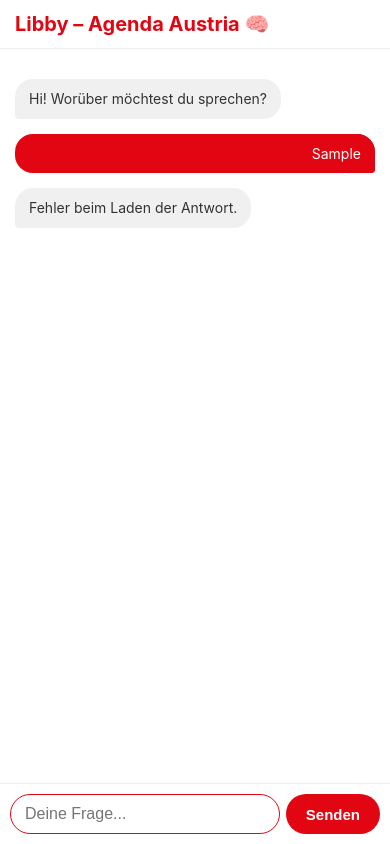
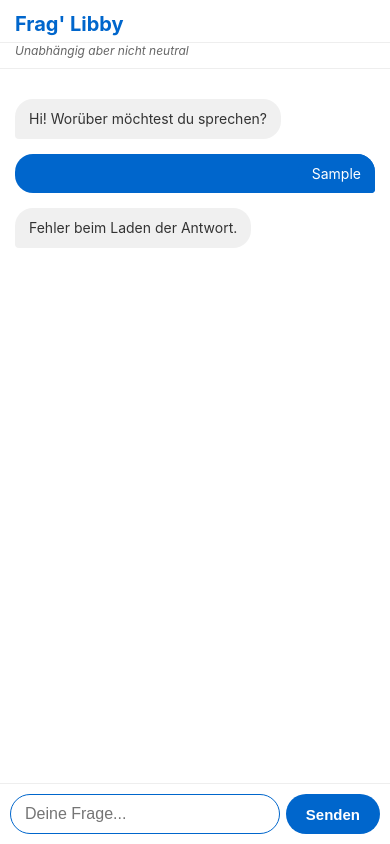
Before and after one commit to mkm8dphc9w-blip/libby-chatbot, a website: page index.html in a window 390 px wide. Both pictures are taken after typing "Sample" into the empty fields and a click on the button "Senden". Drawn offline with Linux system fonts and the light colour scheme; no server answers.

Commit message:
Update branding: Frag' Libby, blue color scheme, feedback label

```diff
--- a/index.html
+++ b/index.html
@@ -3,19 +3,21 @@
 <head>
 <meta charset="utf-8">
 <meta name="viewport" content="width=device-width, initial-scale=1, maximum-scale=1, user-scalable=no">
-<title>Libby – Agenda Austria Chatbot</title>
+<title>Frag' Libby – Agenda Austria Chatbot</title>
 <style>
 * { box-sizing:border-box; }
 body { margin:0; padding:0; font-family:-apple-system,BlinkMacSystemFont,"Segoe UI",Roboto,sans-serif; background:#f5f5f5; height:100vh; overflow:hidden; }
 .container { max-width:700px; margin:0 auto; background:white; height:100vh; display:flex; flex-direction:column; }
-h1 { color:#e20613; margin:0; padding:15px 20px; font-size:22px; border-bottom:1px solid #eee; flex-shrink:0; }
+h1 { color:#0066cc; margin:0; padding:15px 20px 8px 20px; font-size:22px; border-bottom:1px solid #eee; flex-shrink:0; }
+.subtitle { color:#666; font-size:13px; padding:0 20px 12px 20px; border-bottom:1px solid #eee; font-style:italic; margin:0; flex-shrink:0; }
 #chat { flex:1; padding:15px; overflow-y:auto; -webkit-overflow-scrolling:touch; }
 .msg-wrapper { margin:15px 0; clear:both; }
 .msg-wrapper.user { text-align:right; }
 .msg { padding:10px 14px; border-radius:18px; display:inline-block; max-width:85%; word-wrap:break-word; font-size:15px; line-height:1.4; }
 .bot { background:#f0f0f0; color:#333; border-radius:18px 18px 18px 4px; }
-.user { background:#e20613; color:white; border-radius:18px 18px 4px 18px; }
-.feedback { margin-top:8px; display:inline-flex; gap:8px; background:white; padding:6px 10px; border-radius:20px; box-shadow:0 2px 6px rgba(0,0,0,0.12); }
+.user { background:#0066cc; color:white; border-radius:18px 18px 4px 18px; }
+.feedback-label { font-size:11px; color:#999; margin-top:6px; margin-bottom:2px; }
+.feedback { margin-top:4px; display:inline-flex; gap:8px; background:white; padding:6px 10px; border-radius:20px; box-shadow:0 2px 6px rgba(0,0,0,0.12); }
 .feedback button { background:transparent; border:none; width:32px; height:32px; font-size:20px; cursor:pointer; transition:all 0.2s; border-radius:50%; }
 .feedback button:hover { transform:scale(1.2); background:#f5f5f5; }
 .feedback button.active-good { background:#22c55e; transform:scale(1.15); }
@@ -28,13 +30,14 @@
 @keyframes bounce { 0%, 80%, 100% { opacity:0.3; } 40% { opacity:1; } }
 form { padding:15px; border-top:1px solid #eee; display:flex; gap:8px; background:white; flex-shrink:0; }
 input { flex:1; padding:12px 16px; border:1px solid #ddd; border-radius:24px; font-size:16px; outline:none; -webkit-appearance:none; }
-input:focus { border-color:#e20613; }
-button { padding:12px 24px; background:#e20613; color:white; border:none; border-radius:24px; font-weight:bold; font-size:16px; cursor:pointer; -webkit-appearance:none; white-space:nowrap; }
-button:active { background:#c00510; }
+input:focus { border-color:#0066cc; }
+button { padding:12px 24px; background:#0066cc; color:white; border:none; border-radius:24px; font-weight:bold; font-size:16px; cursor:pointer; -webkit-appearance:none; white-space:nowrap; }
+button:active { background:#0052a3; }
 button:disabled { opacity:0.5; }
 
 @media (max-width:600px) {
-  h1 { font-size:20px; padding:12px 15px; }
+  h1 { font-size:20px; padding:12px 15px 6px 15px; }
+  .subtitle { font-size:12px; padding:0 15px 10px 15px; }
   .msg { font-size:14px; max-width:90%; }
   form { padding:10px; gap:6px; }
   input { padding:10px 14px; font-size:16px; }
@@ -44,7 +47,8 @@
 </head>
 <body>
 <div class="container">
-  <h1>Libby – Agenda Austria 🧠</h1>
+  <h1>Frag' Libby</h1>
+  <p class="subtitle">Unabhängig aber nicht neutral</p>
   <div id="chat"></div>
   <form onsubmit="send(event)">
     <input type="text" id="msg" placeholder="Deine Frage..." autocomplete="off" autofocus required>
@@ -63,6 +67,11 @@
   wrapper.appendChild(p);
 
   if(!isUser&&conversationId){
+    const label=document.createElement('div');
+    label.className='feedback-label';
+    label.textContent='Antwort:';
+    wrapper.appendChild(label);
+
     const feedback=document.createElement('div');
     feedback.className='feedback';
     feedback.innerHTML=`<button onclick="giveFeedback(${conversationId},1,this)" title="Gute Antwort">👍</button><button onclick="giveFeedback(${conversationId},-1,this)" title="Schlechte Antwort">👎</button>`;
```
